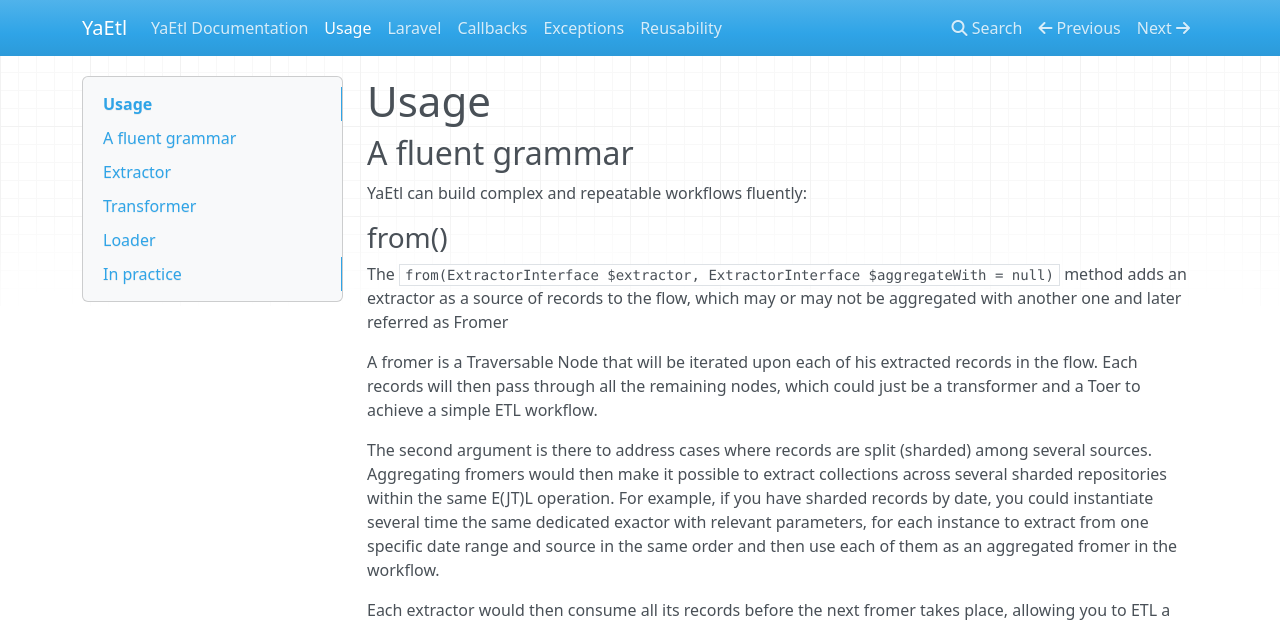
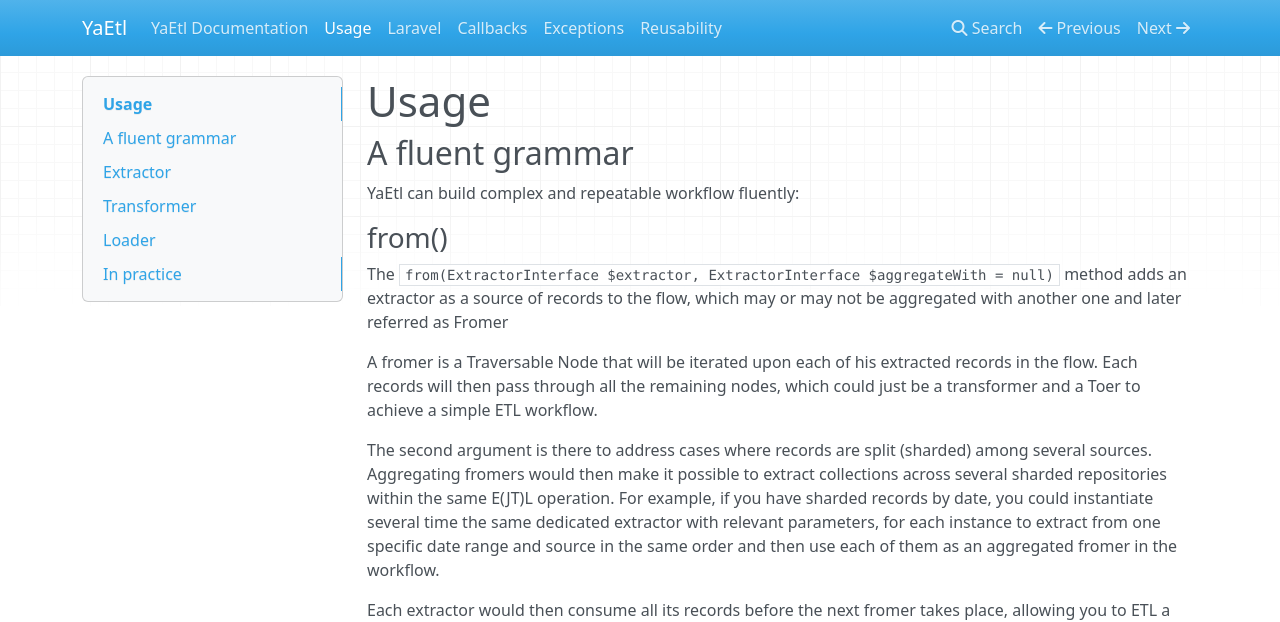
Before and after one commit to fab2s/YaEtl, an MkDocs documentation site: the page built from docs/usage.md, in a window 1280 px wide and 900 px high. Shown: the top 622 px of the window. Built offline with MkDocs 1.6.1, drawn with Linux system fonts in a browser that asks for light colours; nearby versions of some CDN libraries; old or Windows-style settings are respelled for this version of MkDocs.

Commit message:
typo fix

```diff
--- a/docs/usage.md
+++ b/docs/usage.md
@@ -1,13 +1,13 @@
 # Usage
 
 ## A fluent grammar
-YaEtl can build complex and repeatable workflows fluently:
+YaEtl can build complex and repeatable workflow fluently:
 ### from()
 The `from(ExtractorInterface $extractor, ExtractorInterface $aggregateWith = null)` method adds an extractor as a source of records to the flow, which may or may not be aggregated with another one and later referred as Fromer
 
 A fromer is a Traversable Node that will be iterated upon each of his extracted records in the flow. Each records will then pass through all the remaining nodes, which could just be a transformer and a Toer to achieve a simple ETL workflow.
 
-The second argument is there to address cases where records are split (sharded) among several sources. Aggregating fromers would then make it possible to extract collections across several sharded repositories within the same E(JT)L operation. For example, if you have sharded records by date, you could instantiate several time the same dedicated exactor with relevant parameters, for each instance to extract from one specific date range and source in the same order and then use each of them as an aggregated fromer in the workflow.
+The second argument is there to address cases where records are split (sharded) among several sources. Aggregating fromers would then make it possible to extract collections across several sharded repositories within the same E(JT)L operation. For example, if you have sharded records by date, you could instantiate several time the same dedicated extractor with relevant parameters, for each instance to extract from one specific date range and source in the same order and then use each of them as an aggregated fromer in the workflow.
 
 Each extractor would then consume all its records before the next fromer takes place, allowing you to ETL a large collection of ordered records coming from various physical sources as if you where doing it with a single extractor instance.
 
```
Also changed, not shown: README.md (+1 -1 lines), docs/index.md (+1 -1 lines), docs/laravel.md (+1 -1 lines), docs/reusability.md (+1 -1 lines), 4 other files.
